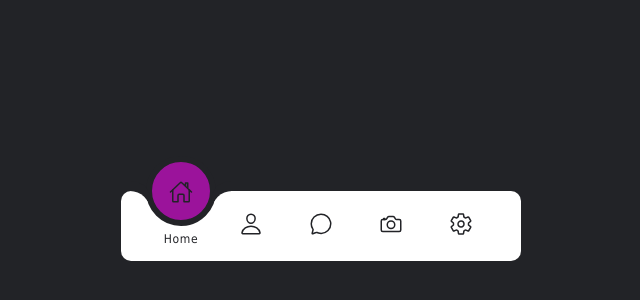
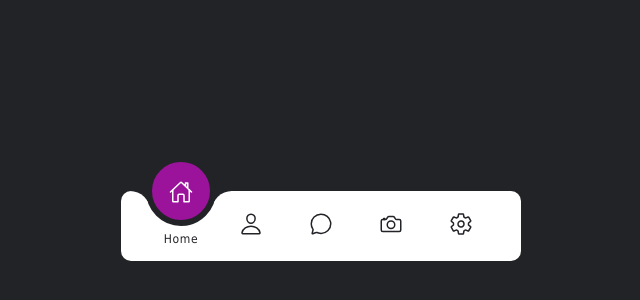
Before and after one commit to TamilaCambe/Magic-Navigation-Menu, a plain HTML site: page index.html in a window 1280 px wide. Shown: the part 174-474 px from the top of the page, 319-959 px from the left. Drawn offline with nearby package versions, Linux system fonts and the light colour scheme.

Commit message:
Icon color change
during the animation

```diff
--- a/styles.css
+++ b/styles.css
@@ -64,6 +64,8 @@ body {
 
 .navigation ul li.active a .icon {
     transform: translateY(-32px);
+    color: white;
+
 }
 
 .navigation ul li a .text {
```
